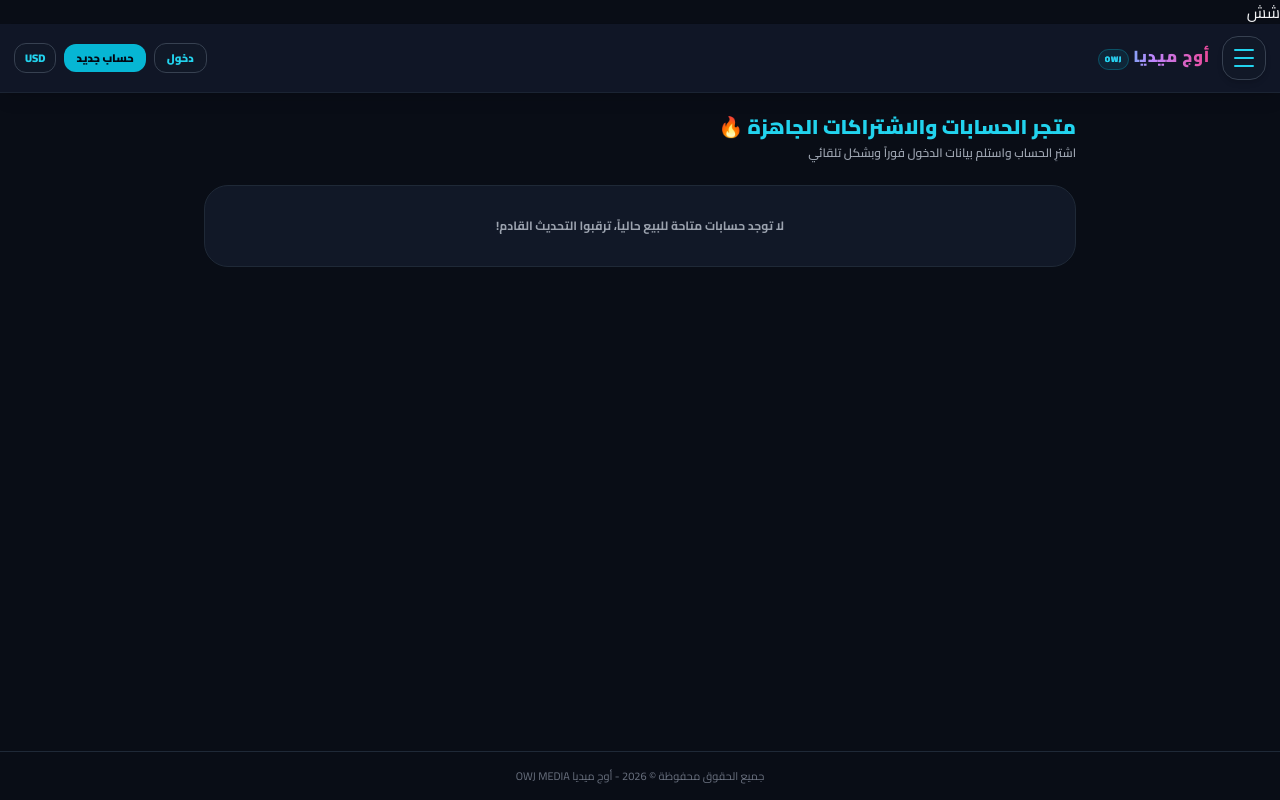
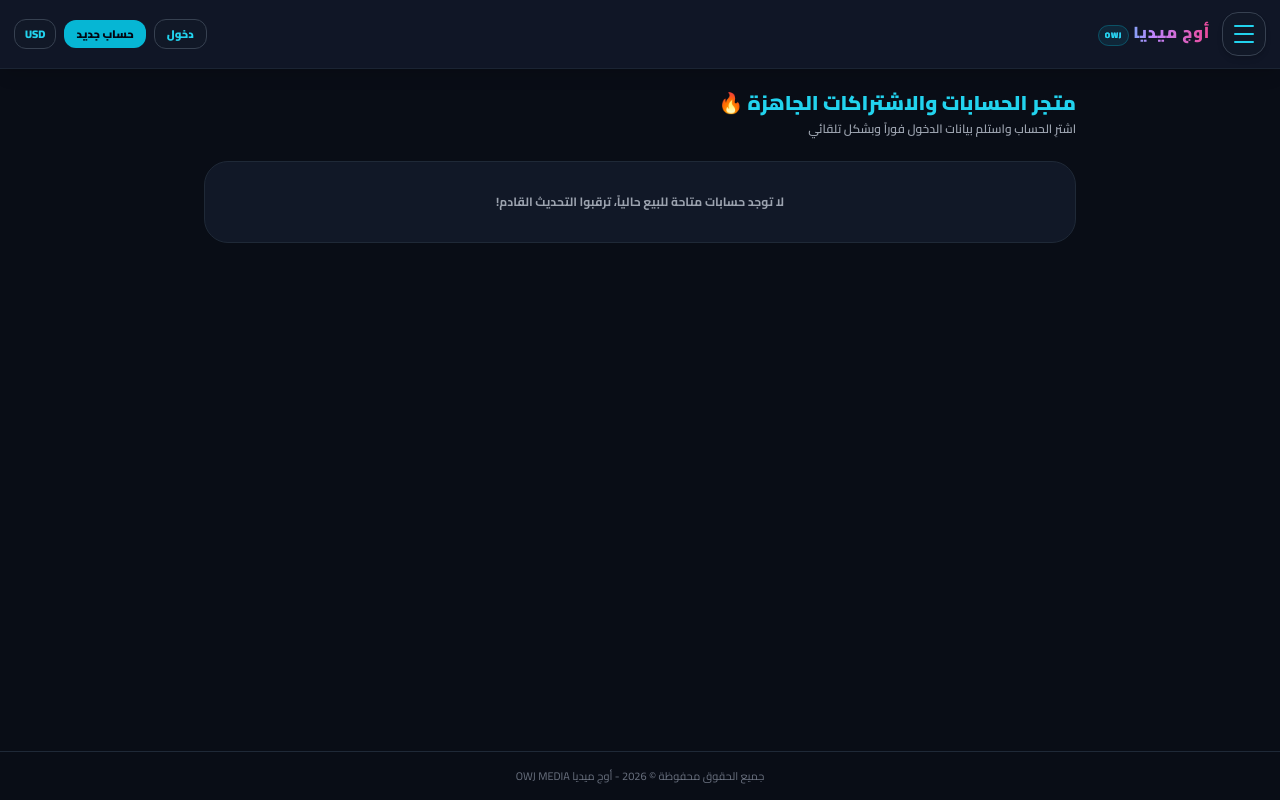
Before and after one commit to ysf20841-max/yosf, a Flask app: page /accounts in a window 1280 px wide. Run offline with Flask 3, Linux system fonts and the light colour scheme; some libraries are stand-ins or nearby versions.

Commit message:
Add files via upload

```diff
--- a/templates/base.html
+++ b/templates/base.html
@@ -1,4 +1,4 @@
-شش<!DOCTYPE html>
+<!DOCTYPE html>
 <html lang="ar" dir="rtl" class="dark">
 <head>
     <meta charset="UTF-8">
```
